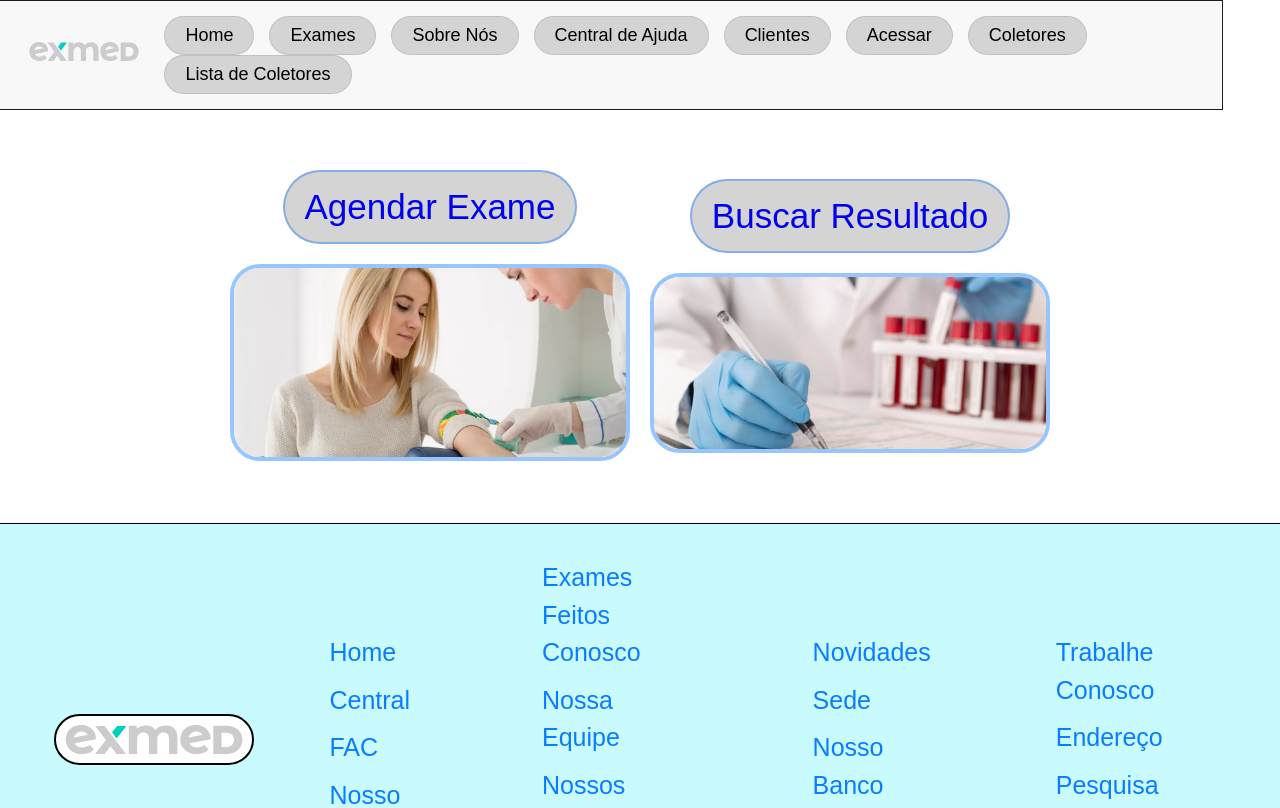
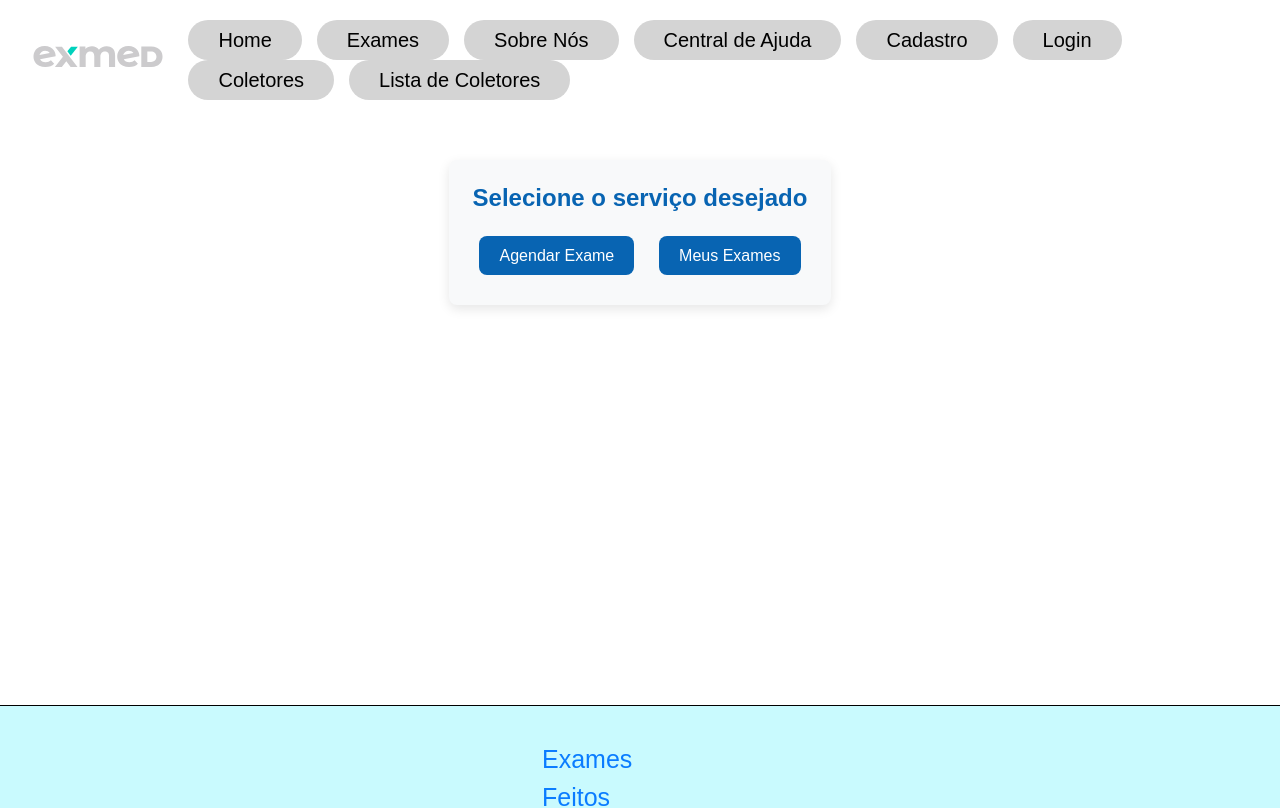
Before and after one commit to Shellbaka/projetoexmed, a React (Vite) app: page /exame in a window 1280 px wide. Shown: the top 808 px of the page. Built offline with nearby package versions, Linux system fonts and the light colour scheme.

Commit message:
edições no header para funcionar em telas pequenas, mudanças em estilizações(remoção de bordas de botões), e umas rotas modificadas

```diff
--- a/package.json
+++ b/package.json
@@ -37,7 +37,7 @@
     "eslint-plugin-react-hooks": "^5.1.0-rc.0",
     "eslint-plugin-react-refresh": "^0.4.9",
     "globals": "^15.9.0",
-    "vite": "^5.4.1"
+    "vite": "^5.4.10"
   },
   "description": "This template provides a minimal setup to get React working in Vite with HMR and some ESLint rules.",
   "main": "eslint.config.js",
--- a/src/App.jsx
+++ b/src/App.jsx
@@ -19,8 +19,7 @@ function App() {
       <div className="main-content">
         <Routes>
           <Route path="/" element={<Home />} />
-          <Route path="/exame" element={<Exame />} /> {/* Da main */}
-          <Route path="/textnav" element={<TextNav />} /> {/* Da germaria-branch */}
+          <Route path="/exame" element={<TextNav />} /> {/* Da main */}
           <Route path="/buscar-resultado" element={<BuscarExames />} />
           <Route path="/cadcoletores" element={<CadColetores />} />
           <Route path="/cadclientes" element={<CadClientes />} /> {/* Da germaria-branch */}
--- a/src/components/footer/Footer.css
+++ b/src/components/footer/Footer.css
@@ -8,8 +8,8 @@
     background-color: #49eefa4b;
     position: relative;
     margin: 40px 40px 0px 0px;
+    margin-top: 400px;
 }
-
 
 footer div img {
     width: 200px;
--- a/src/components/header/Header.css
+++ b/src/components/header/Header.css
@@ -1,12 +1,10 @@
 .header {
-    width: 1920px;
+    width: 100%;
     display: flex;
     justify-content: space-between;
     align-items: center;
     padding: 20px;
-    background-color: #f8f8f8;
     z-index: 1000;
-    border: solid 1px rgb(29, 27, 27);
     box-sizing: border-box;
 }
 
@@ -32,7 +30,6 @@
     display: flex;
     justify-content: center;
     align-items: center;
-    border: 1px solid rgba(0, 0, 0, 0.089);
     background-color: #d4d4d4;
     border-radius: 45px;
     padding: 5px 30px;
@@ -51,193 +48,11 @@
     cursor: pointer;
 }
 
-/* Responsividade */
-
-
-/* Responsividade para telas de 1200px a 1919px */
-@media (max-width: 1919px) and (min-width: 1800px) {
-    .header {
-        padding: 15px;
-        width: 1919px;
-    }
-
-    .logo img {
-        width: 160px;
-        margin-left: 20px;
-        margin-top: 6px;
-
-    }
-
-    .nav a {
-        font-size: 18px;
-        padding: 5px 20px;
-    }
-}
-
-
-@media (max-width: 1800px) and (min-width: 1700px) {
-    .header {
-        padding: 15px;
-        width: 1700px;
-    }
-
-    .logo img {
-        width: 130px;
-        margin-left: 20px;
-        margin-top: 6px;
-    }
-
-    .nav a {
-        font-size: 18px;
-        padding: 5px 20px;
-    }
-}
-@media (max-width: 1700px) and (min-width: 1600px) {
-    .header {
-        padding: 15px;
-        width: 1600px;
-    }
-
-    .logo img {
-        width: 130px;
-    }
-
-    .nav a {
-        font-size: 18px;
-        padding: 5px 20px;
-    }
-}
-
-@media (max-width: 1600px) and (min-width: 1500px) {
-    .header {
-        padding: 15px;
-        width: 1550px;
-    }
-        .logo img {
-            width: 130px;
-        }
-
-        .nav a {
-            font-size: 18px;
-            padding: 5px 20px;
-        }
-
-    }
-
-    @media (max-width: 1550px) and (min-width: 1490px) {
-        .header {
-            padding: 15px;
-            width: 1490px;
-        }
-
-            .logo img {
-                width: 130px;
-            }
-
-            .nav a {
-                font-size: 18px;
-                padding: 5px 20px;
-            }
-
-        }
-
-        @media (max-width: 1489px) and (min-width: 1401px) {
-            .header {
-                padding: 15px;
-                width: 1400px;
-            }
-
-                .logo img {
-                    width: 130px;
-                }
-
-                .nav a {
-                    font-size: 18px;
-                    padding: 5px 20px;
-                }
-
-            }
-
-
-        @media (max-width: 1400px) and (min-width: 1300px) {
-            .header {
-                padding: 15px;
-                width: 1300px;
-            }
-
-                .logo img {
-                    width: 130px;
-                }
-
-                .nav a {
-                    font-size: 18px;
-                    padding: 5px 20px;
-                }
-
-            }
-
-            @media (max-width: 1299px) and (min-width: 1240px) {
-                .header {
-                    padding: 15px;
-                    width: 1240px;
-                }
-
-                    .logo img {
-                        width: 130px;
-                    }
-
-                    .nav a {
-                        font-size: 18px;
-                        padding: 5px 20px;
-                    }
-
-                }
-
-                @media (max-width: 1239px) and (min-width: 1190px) {
-                    .header {
-                        padding: 15px;
-                        width: 1190px;
-                    }
-
-                        .logo img {
-                            width: 130px;
-                            margin-left: 60px;
-                        }
-
-                        .nav a {
-                            font-size: 18px;
-                            padding: 5px 20px;
-                        }
-
-                    }
-
-
-@media (max-width: 1190px) and (min-width: 992px) {
+@media (max-width: 1190px) {
     .header {
         padding: 10px;
         flex-direction: column;
-    }
-
-    .logo img {
-        width: 100px;
-        margin-left: 0;
-        margin-bottom: 10px;
-    }
-    .nav {
-        justify-content: center;
-    }
-
-    .nav a {
-        font-size: 16px;
-        padding: 5px 10px;
-    }
-}
-
-
-@media (max-width: 991px) and (min-width: 768px) {
-    .header {
-        padding: 10px;
-        flex-direction: column;
+        align-items: center;
     }
 
     .logo img {
@@ -248,21 +63,18 @@
 
     .nav {
         justify-content: center;
+        width: 100%;
+        margin-top: 10px;
     }
 
     .nav a {
         font-size: 16px;
         padding: 5px 10px;
+        margin: 5px;
     }
 }
 
-
-@media (max-width: 767px) and (min-width: 480px) {
-    .header {
-        padding: 5px;
-        flex-direction: column;
-    }
-
+@media (max-width: 767px) {
     .logo img {
         width: 80px;
     }
@@ -270,17 +82,10 @@
     .nav a {
         font-size: 14px;
         padding: 5px 8px;
-        margin-left: 10px;
     }
 }
 
-
 @media (max-width: 479px) {
-    .header {
-        padding: 5px;
-        flex-direction: column;
-    }
-
     .logo img {
         width: 70px;
     }
@@ -288,6 +93,5 @@
     .nav a {
         font-size: 12px;
         padding: 5px 5px;
-        margin-left: 5px;
     }
 }
--- a/src/components/header/Header.jsx
+++ b/src/components/header/Header.jsx
@@ -6,15 +6,17 @@ export default function Header() {
   return (
     <header className="header">
       <div className="logo">
+        <Link to="/">
         <img src="logoexmed.svg" alt="Logo" />
+        </Link>
       </div>
       <nav className="nav">
         <Link to="/">Home</Link>
         <Link to="/exame">Exames</Link>
         <Link to="/sobre-nos">Sobre Nós</Link>
         <Link to="/central-de-ajuda">Central de Ajuda</Link>
-        <Link to="/CadClientes">Clientes</Link>
-        <Link to="/login">Acessar</Link>
+        <Link to="/CadClientes">Cadastro</Link>
+        <Link to="/login">Login</Link>
         <Link to="/CadColetores">Coletores</Link>
         <Link to="/lista-coletores">Lista de Coletores</Link>
       </nav>
--- a/src/pages/Clientes/CadClientes.css
+++ b/src/pages/Clientes/CadClientes.css
@@ -15,7 +15,7 @@ body {
   align-items: center;
   justify-content: flex-start;
   background-color: #f5f5f5;
-  height: 100vh;
+  min-height: 100vh; /* Ajuste para altura total */
   padding-top: 25px;
 }
 
@@ -36,6 +36,7 @@ body {
   box-shadow: 0 4px 15px rgba(0, 0, 0, 0.15);
   text-align: center;
   margin-top: 10px;
+  flex-grow: 1; /* Faz o container crescer para preencher o espaço */
 }
 
 .form-container h2 {
--- a/src/pages/Coletores/CadColetores.css
+++ b/src/pages/Coletores/CadColetores.css
@@ -1,4 +1,3 @@
-/* Estilos principais da página */
 .app {
   display: flex;
   flex-direction: column;
@@ -10,7 +9,6 @@
   justify-content: flex-start;
 }
 
-/* Centralização da logo */
 .exmed-logo {
   margin-bottom: 20px;
 }
@@ -20,7 +18,6 @@
   height: auto;
 }
 
-/* Estilos da lista */
 .list-container {
   width: 90%;
   max-width: 800px;
@@ -45,7 +42,6 @@
   margin: 10px 0;
 }
 
-/* Mensagem de lista vazia */
 .empty-message {
   font-size: 1em;
   color: #666;
@@ -79,7 +75,6 @@
   color: #333;
 }
 
-/* Estilos para os campos de entrada */
 input {
   background-color: #ffffff;
   color: #000000;
@@ -101,7 +96,6 @@ input:focus {
   box-shadow: 0 0 5px rgba(0, 123, 255, 0.3);
 }
 
-/* Estilos para o botão "Cadastrar" */
 .submit-btn {
   width: 350px;
   padding: 12px;
--- a/src/pages/Exames/BuscarExames.jsx
+++ b/src/pages/Exames/BuscarExames.jsx
@@ -96,7 +96,7 @@ export default function BuscarExames() {
                 </div>
             )}
 
-            <Link to="/exame">
+            <Link to="/">
                 <button className="btn-voltar">Voltar</button>
             </Link>
         </div>
--- a/src/pages/Exames/Exame.css
+++ b/src/pages/Exames/Exame.css
@@ -8,46 +8,44 @@
     padding: 10px 10px;
     font-size: 30px;
     z-index: 1;
-    gap: 20px; /* Espaçamento entre os itens */
-    flex-wrap: wrap; /* Permite que os itens se ajustem em telas menores */
+    gap: 20px;
+    flex-wrap: wrap;
 }
 
-/* Estilos para botões e espaçamento entre botão e imagem */
 .botao1,
 .botao2 {
     display: flex;
     flex-direction: column;
     align-items: center;
-    gap: 10px; /* Espaço entre o botão e a imagem */
+    gap: 10px;
 }
 
 .botao1 button,
 .botao2 button {
     font-size: 35px;
-    background-color: #d4d4d4;
+    background-color: #e7e2e2;
     border-radius: 40px;
     padding: 15px 20px;
-    border: 2px solid rgba(8, 115, 255, 0.397);
-    margin-bottom: 10px; /* Espaço entre o botão e a imagem */
+
+    margin-bottom: 10px;
 }
 
-/* Ajuste das imagens */
 .Buscar img,
 .Agendar img {
-    width: 100%; /* Imagem ocupa toda a largura do contêiner */
-    max-width: 400px; /* Largura máxima para imagens grandes */
-    height: auto; /* Mantém a proporção da imagem */
+    width: 100%;
+    max-width: 400px;
+    height: auto;
     border-radius: 30px;
-    border: 4px solid rgba(8, 115, 255, 0.411);
+
     z-index: 1;
     transition: all 0.3s ease;
 }
 
 .Agendar img:hover,
 .Buscar img:hover {
-    border: 4px solid #B1EFE8;
+
     cursor: pointer;
-    opacity: 0.7;
+    opacity: 0.8;
 }
 
 /* Responsividade */
@@ -58,7 +56,7 @@
 
     .Buscar img,
     .Agendar img {
-        max-width: 300px; /* Limita a largura máxima em telas menores */
+        max-width: 300px;
     }
 
     .botao1 button,
@@ -71,7 +69,7 @@
 @media (max-width: 480px) {
     .Buscar img,
     .Agendar img {
-        max-width: 200px; /* Limita ainda mais para telas pequenas */
+        max-width: 200px;
     }
 
     .botao1 button,
--- a/src/pages/home/Home.css
+++ b/src/pages/home/Home.css
@@ -38,7 +38,7 @@
     width: 500px;
     height: 300px;
     border-radius: 30px;
-    border: 2px rgba(0, 0, 0, 0.527) solid;
+
     margin: 10px;
 }
 
@@ -61,7 +61,6 @@
     transition: all 0.3s ease;
     border-radius: 30px;
     text-decoration: none;
-    border: 1px solid rgba(0, 0, 0, 0.089);
     margin-top: 30px; /* Adiciona espaçamento entre o botão e os textos acima */
 }
 
```
Also changed, not shown: 1 other file (tests, documents, lock files or other folders).
